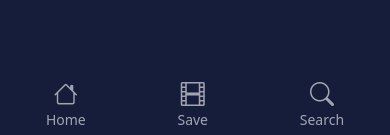
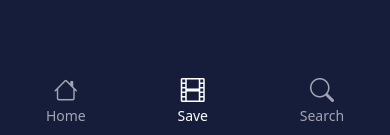
Before and after one commit to crong964/HappyAnime, a Next.js app: page /save in a window 390 px wide. Shown: the part 706-841 px from the top of the page. Built offline with nearby package versions, Linux system fonts and the light colour scheme.

Commit message:
fix link naviagte

```diff
--- a/components/Link/LinkC.tsx
+++ b/components/Link/LinkC.tsx
@@ -1,12 +1,14 @@
+"use client"
 import Link from "next/link";
 import { LinkCLinkProps } from "./interface";
+import { usePathname } from "next/navigation";
 
 
 export default function LinkC(p: LinkCLinkProps) {
+    const path = usePathname()
     return (
-        <Link {...p} className={`px-4 py-1 rounded-lg hover:bg-blue-600 text-white ${p.className} `}>
+        <Link {...p} className={`${p.href === path ? "text-white" : "text-t"} px-4 py-1 rounded-lg hover:bg-blue-600 sm:text-t ${p.className} `}>
             {p.children}
         </Link>
     )
-
 }
--- a/components/navi/Navi.tsx
+++ b/components/navi/Navi.tsx
@@ -1,21 +1,28 @@
 import { FilmIcon, HomeIcon, SearchIcon } from "@/icon";
 import Link from "next/link";
+import { LinkC } from "@/components/Link";
 
 export default function Navi() {
     return (
         <>
-            <Link className="flex flex-col items-center" href={'/'}>
+            <LinkC className="flex flex-col items-center" href={'/'}>
+                <>
                     <HomeIcon className=""></HomeIcon>
                     <p className="text-sm">Home</p>
-            </Link>
-            <Link className="flex flex-col items-center" href={'/save'}>
+                </>
+            </LinkC>
+            <LinkC className="flex flex-col items-center" href={'/save'}>
+                <>
                     <FilmIcon className=""></FilmIcon>
                     <p className="text-sm">Save</p>
-            </Link>
-            <Link className="flex flex-col  items-center" href={'/searchmobile'}>
+                </>
+            </LinkC>
+            <LinkC className="flex flex-col  items-center" href={'/searchmobile'}>
+                <>
                     <SearchIcon className=""></SearchIcon>
                     <p className="text-sm">Search</p>
-            </Link>
+                </>
+            </LinkC>
         </>
     )
 }
```
Also changed, not shown: components/Link/interface.ts (line endings or trailing spaces). Lines whose indentation alone changed are shown as unchanged.
